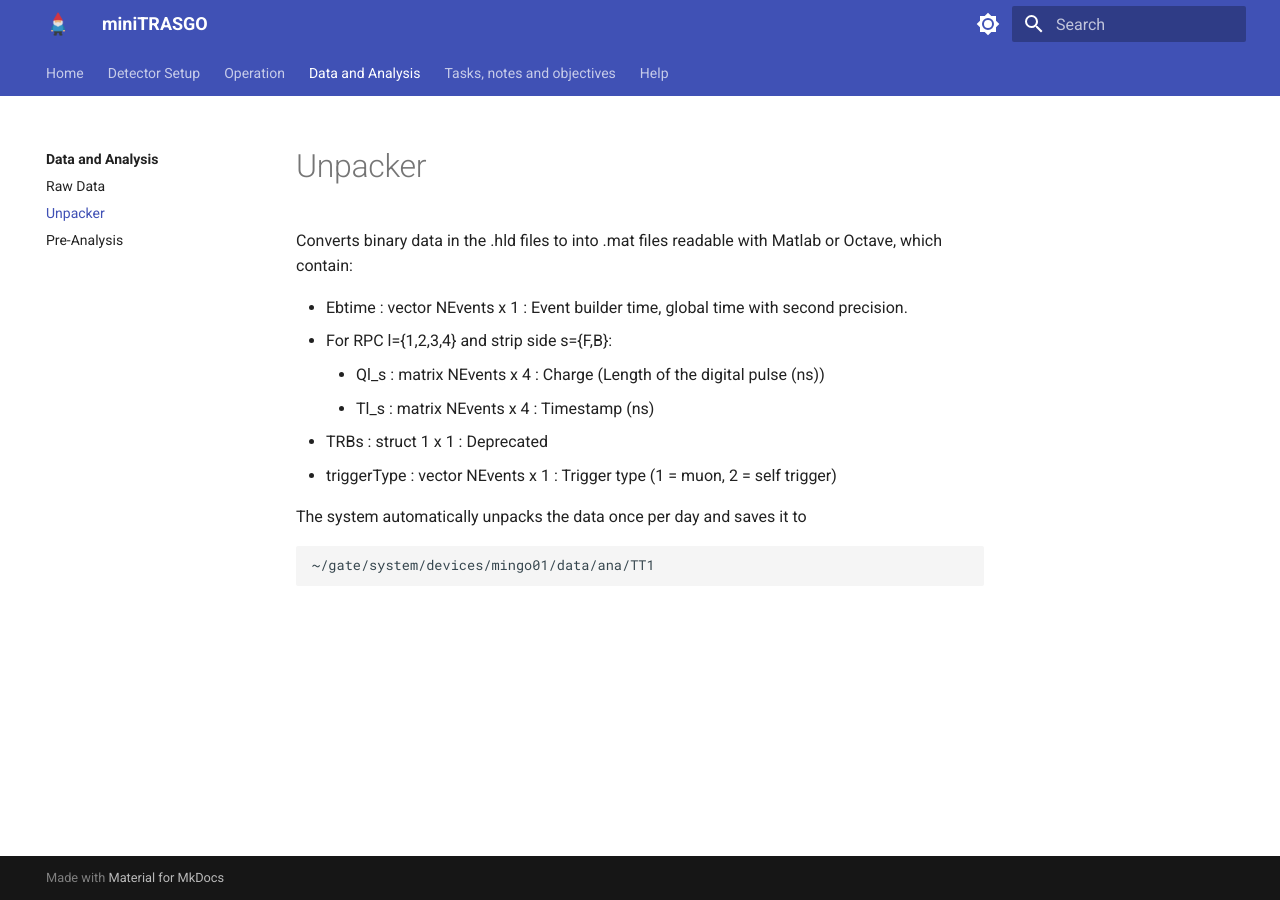
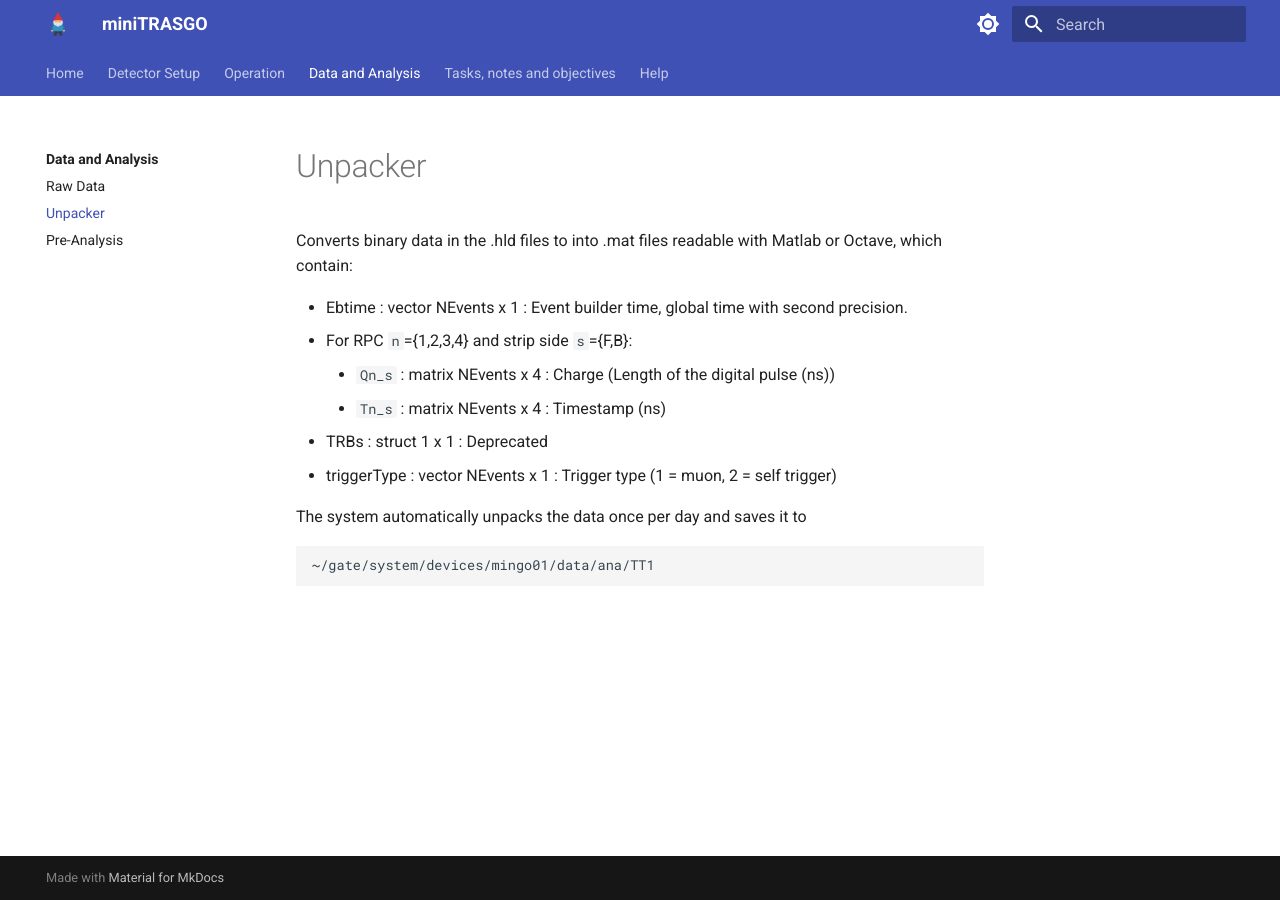
Before and after one commit to cayesoneira/miniTRASGO-documentation, an MkDocs documentation site: the page built from docs/data/unpacker.md, in a window 1280 px wide. Built offline with MkDocs 1.6.1 and Material for MkDocs 9.7.7, drawn with Linux system fonts in a browser that asks for light colours.

```diff
--- a/docs/data/unpacker.md
+++ b/docs/data/unpacker.md
@@ -1,9 +1,9 @@
 Converts binary data in the .hld files to into .mat files readable with Matlab or Octave, which contain:
 
 - Ebtime : vector NEvents x 1 : Event builder time, global time with second precision.
-- For RPC l={1,2,3,4} and strip side s={F,B}:
-    - Ql_s : matrix NEvents x 4 : Charge (Length of the digital pulse (ns))
-    - Tl_s : matrix NEvents x 4 : Timestamp (ns)
+- For RPC `n`={1,2,3,4} and strip side `s`={F,B}:
+    - `Qn_s` : matrix NEvents x 4 : Charge (Length of the digital pulse (ns))
+    - `Tn_s` : matrix NEvents x 4 : Timestamp (ns)
 - TRBs : struct 1 x 1 : Deprecated
 - triggerType : vector NEvents x 1 : Trigger type (1 = muon, 2 = self trigger)
 
```
